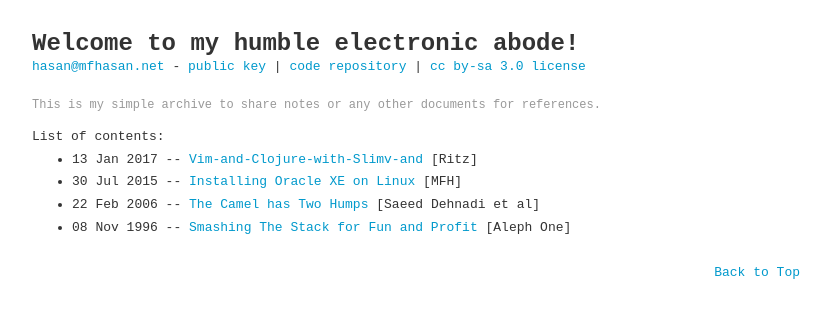
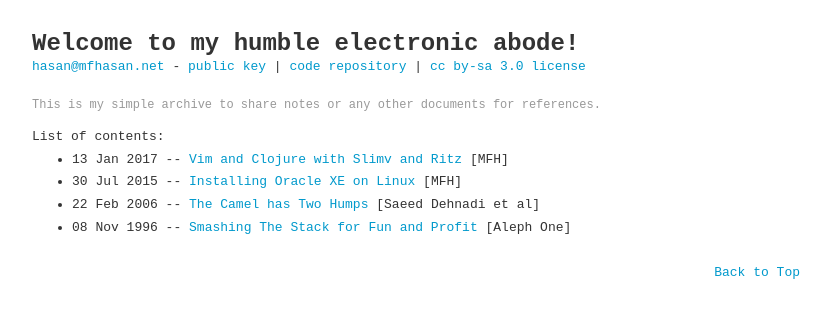
Before and after one commit to mfh/mfh.github.io, a Jekyll site: the page built from index.md, in a window 1280 px wide. Shown: the top 318 px of the page, without its empty margins (224-1055 px from the left). Built offline with Jekyll 4.4.1, drawn with Linux system fonts in a browser that asks for light colours.

Commit message:
update contents

```diff
--- a/_includes/_contents-index.html
+++ b/_includes/_contents-index.html
@@ -1,6 +1,6 @@
 List of contents:
 <ul>
-    <li>13 Jan 2017 -- <a href="/contents/20170113-Vim-and-Clojure-with-Slimv-and-Ritz.txt">Vim-and-Clojure-with-Slimv-and</a> [Ritz]</li>
+    <li>13 Jan 2017 -- <a href="/contents/20170113-Vim_and_Clojure_with_Slimv_and_Ritz-MFH.txt">Vim and Clojure with Slimv and Ritz</a> [MFH]</li>
     <li>30 Jul 2015 -- <a href="/contents/20150730-Installing_Oracle_XE_on_Linux-MFH.txt">Installing Oracle XE on Linux</a> [MFH]</li>
     <li>22 Feb 2006 -- <a href="/contents/20060222-The_Camel_has_Two_Humps-Saeed_Dehnadi_et_al.pdf">The Camel has Two Humps</a> [Saeed Dehnadi et al]</li>
     <li>08 Nov 1996 -- <a href="/contents/19961108-Smashing_The_Stack_for_Fun_and_Profit-Aleph_One.txt">Smashing The Stack for Fun and Profit</a> [Aleph One]</li>
```
Also changed, not shown: contents/20170113-Vim_and_Clojure_with_Slimv_and_Ritz-MFH.txt (renamed from contents/20170113-Vim-and-Clojure-with-Slimv-and-Ritz.txt).
